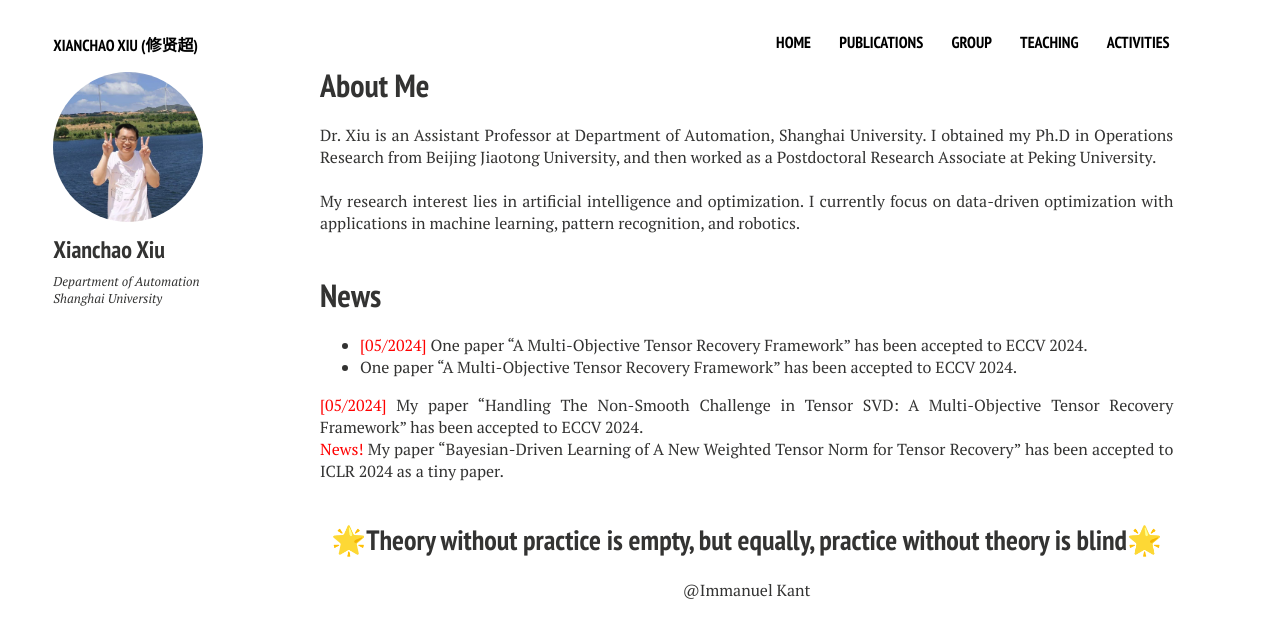
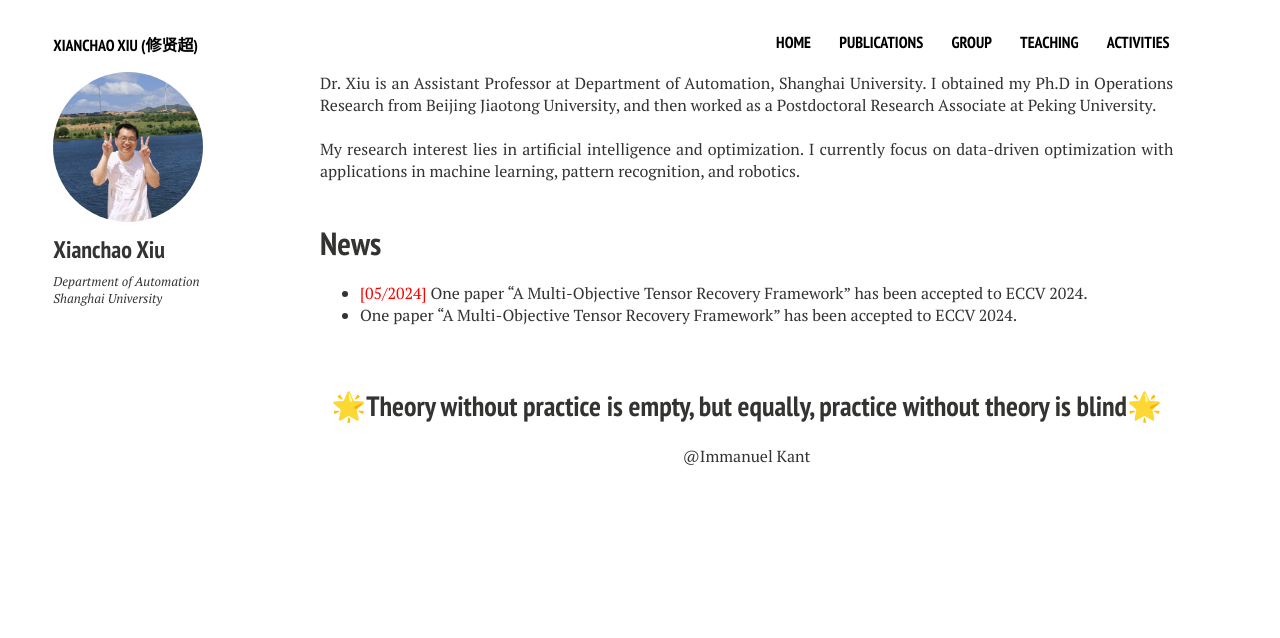
Before and after one commit to xianchaoxiu/xianchaoxiu.github.io, a Jekyll site: the page built from index.md, in a window 1280 px wide. Shown: the top 638 px of the page. Built offline with Jekyll 4.4.1, drawn with Linux system fonts in a browser that asks for light colours; nearby versions of some CDN libraries.

Commit message:
Update home2.html

```diff
--- a/_layouts/home2.html
+++ b/_layouts/home2.html
@@ -25,7 +25,6 @@
 
 
   <div id="index">
-  <h1>About Me</h1>
       <p> Dr. Xiu is an Assistant Professor at Department of Automation, Shanghai University.
 	      I obtained my Ph.D in Operations Research from Beijing Jiaotong University,
 	      and then worked as a Postdoctoral Research Associate at Peking University. <br><br>
@@ -37,16 +36,8 @@
   <h1>News</h1>
 <ul>
         <li> <font color=red> [05/2024] </font> One paper “A Multi-Objective Tensor Recovery Framework” has been accepted to ECCV 2024.</li>
-	<li> One paper “A Multi-Objective Tensor Recovery Framework” has been accepted to ECCV 2024.</li>
+	<li> One paper “A Multi-Objective Tensor Recovery Framework” has been accepted to ECCV 2024.</li> <br><br>
         </ul>
-
-
-
-
-
-<font color=red> [05/2024] </font> My paper “Handling The Non-Smooth Challenge in Tensor SVD: A Multi-Objective Tensor Recovery Framework” has been accepted to ECCV 2024. <br>
-
-<font color=red> News! </font> My paper “Bayesian-Driven Learning of A New Weighted Tensor Norm for Tensor Recovery” has been accepted to ICLR 2024 as a tiny paper.<br> <br>
 
 
 
```
